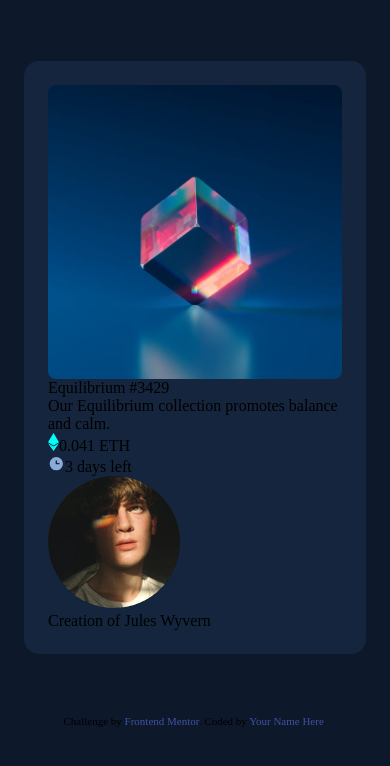
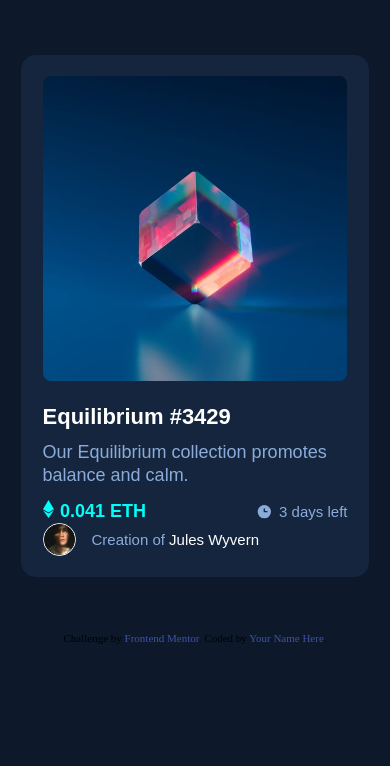
Before and after one commit to diegotorres9/nft-preview-card, a plain HTML site: page index.html in a window 390 px wide. Drawn offline with Linux system fonts and the light colour scheme.

Commit message:
mobile styles completed, need to add desktop styling

```diff
--- a/styles.css
+++ b/styles.css
@@ -21,8 +21,10 @@ body {
 .nft-container {
     background-color: var(--card-background);
     border-radius: 15px;
-    padding: 1.5rem;
-    margin: 3.8rem 1.5rem;
+    padding: 1.33rem;
+    margin: 3.44rem 1.33rem;
+    max-width: 350px;
+    min-width: 327px;
 }
 .image-overlay-container {
     position: relative;
@@ -62,3 +64,85 @@ body {
 .image-overlay-container img {
     border-radius: 8px;
 }
+.nft-container h1 {
+    font-family: var(--outfit);
+    font-size: 22px;
+    font-weight: 600;
+    color: var(--white);
+    line-height: 1.75rem;
+    margin-top: 1.33rem;
+    margin-bottom: .66rem;
+    transition: color 0.3s ease;
+}
+.nft-container h1:hover {
+    color: var(--cyan);
+    cursor: pointer;
+}
+.nft-container p {
+    font-family: var(--outfit);
+    font-size: 18px;
+    font-weight: 300;
+    line-height: 1.44rem;
+    color: var(--softBlue);
+    margin-bottom: 13px;
+}
+.nft-container .nft-info {
+    display: flex;
+    flex-direction: row;
+    align-items: center;
+    justify-content: space-between;
+}
+.nft-info .ethereum {
+    display: flex;
+    flex-direction: row;
+    font-weight: 600;
+    color: var(--cyan);
+    margin: 0;
+}
+.ethereum svg {
+    margin-right: 6.5px;
+}
+.nft-info .days-left {
+    display: flex;
+    flex-direction: row;
+    align-items: center;
+    font-size: 15px;
+    font-weight: 400;
+    color: var(--softBlue);
+    margin: 0;
+}
+.days-left svg {
+    margin-right: 6.5px;
+}
+
+.creator-credit {
+    display: flex;
+    flex-direction: row;
+    align-items: center;
+}
+.creator-credit img {
+    width: 33px;
+    border: solid 1px var(--white);
+    border-radius: 50%;
+}
+.creator-credit p {
+    margin-bottom: 0;
+    margin-left: 16px;
+    font-size: 15px;
+    font-weight: 400;
+}
+.creator-credit .creation {
+    color: var(--softBlue);
+}
+.creator-credit .creator {
+    color: var(--white);
+    transition: color 0.3s ease;
+}
+.creator-credit .creator:hover {
+    color: var(--cyan);
+    cursor: pointer;
+}
+.rectangle {
+    margin-top: 25px;
+    margin-bottom: 16px;
+}
```
